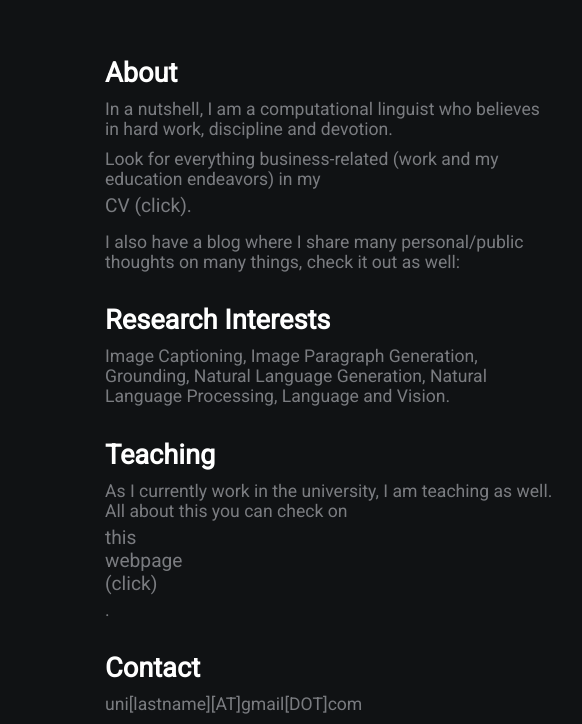
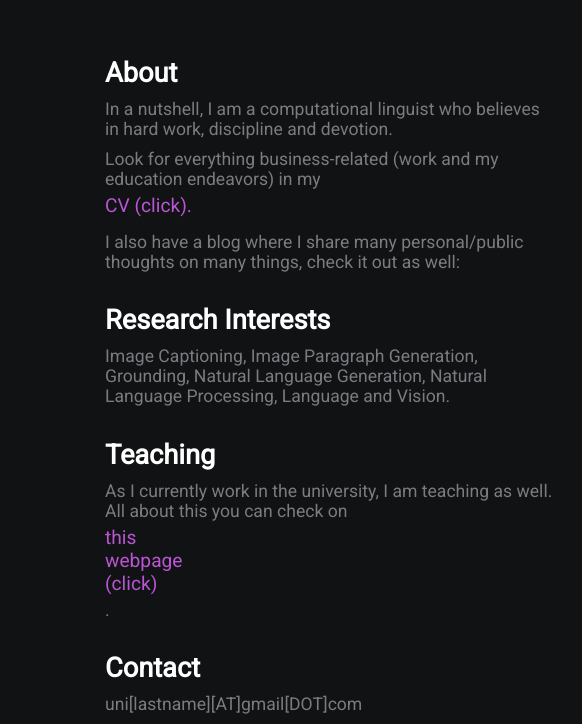
Before and after one commit to nilinykh/nilinykh, a plain HTML site: page index.html in a window 1280 px wide. Shown: the part 126-850 px from the top of the page, 535-1117 px from the left. Drawn offline with Linux system fonts and the light colour scheme.

Commit message:
update style

```diff
--- a/index.html
+++ b/index.html
@@ -20,14 +20,14 @@
         <div class="section-2">
             <h2>About</h2>
             <p>In a nutshell, I am a computational linguist who believes in hard work, discipline and devotion.</p>
-            <p>Look for everything business-related (work and my education endeavors) in my <a href="cv_updated.pdf" target="_blank">CV (click).</a></p>
+            <p>Look for everything business-related (work and my education endeavors) in my <a href="cv_updated.pdf" style="color:#BA55D3" target="_blank">CV (click).</a></p>
             <p>I also have a blog where I share many personal/public thoughts on many things, check it out as well:
             <h2>Research Interests</h2>
             <p>Image Captioning, Image Paragraph Generation, Grounding, Natural Language Generation, Natural Language Processing,
             Language and Vision.</p>
             <h2>Teaching</h2>
             <p>As I currently work in the university, I am teaching as well. All about this you can check on
-            <a href="https://ekvv.uni-bielefeld.de/kvv_publ/publ/Lehrende_Veranstaltungen.jsp?personId=117564934">this webpage (click)</a>.</p>
+            <a href="https://ekvv.uni-bielefeld.de/kvv_publ/publ/Lehrende_Veranstaltungen.jsp?personId=117564934" style="color:#BA55D3" target="_blank">this webpage (click)</a>.</p>
             <h2>Contact</h2>
             <p>uni[lastname][AT]gmail[DOT]com</p>
         </div>
```
